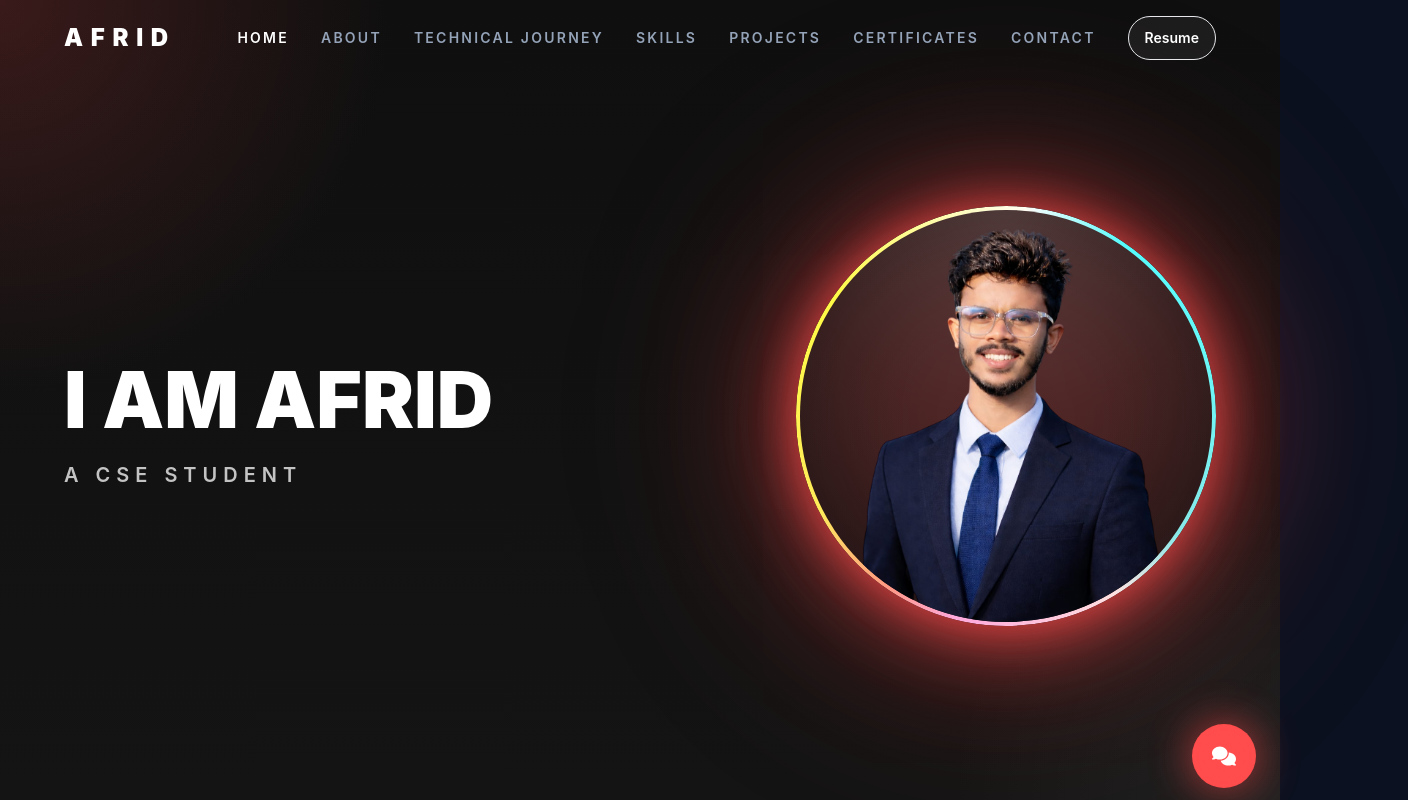
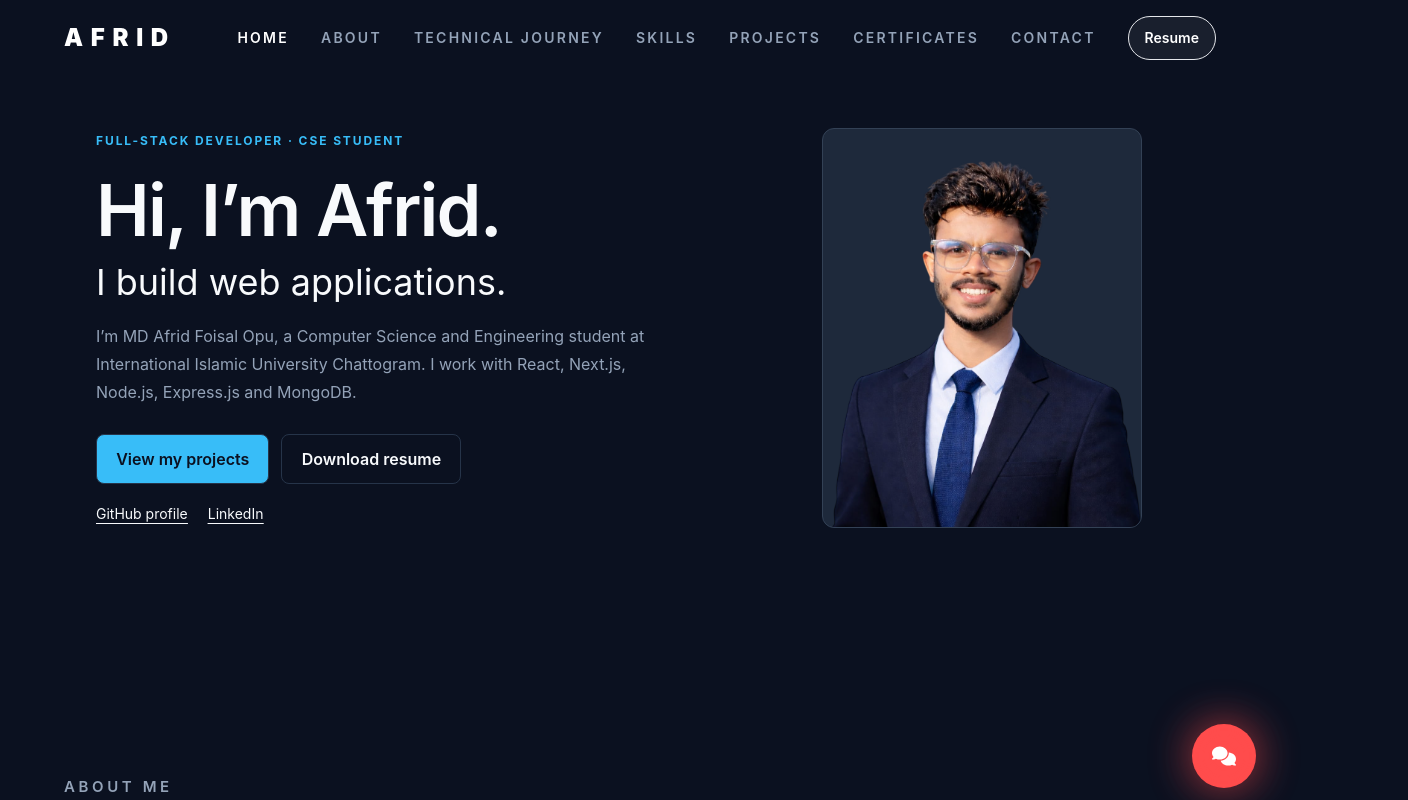
Before and after one commit to Afrid25/Afrid-3D-Portfolio, a React (Vite) app: page / in a window 1280 px wide. Shown: the top 800 px of the page, 1408 px wide, since content can reach past the window. Built offline with nearby package versions, Linux system fonts and the light colour scheme.

Commit message:
feat: rebuild recruiter focused homepage hero

```diff
--- a/src/components/Hero.jsx
+++ b/src/components/Hero.jsx
@@ -1,72 +1,25 @@
-import { motion } from "framer-motion";
+import { siteConfig } from "../constants/siteConfig";
 
-import { styles } from "../styles";
-
-const Hero = () => {
+export default function Hero() {
   return (
-    <section
-      id='top'
-      className='relative ozverflow-hidden bg-[radial-gradient(circle_at_top_left,_rgba(255,76,76,0.18),_transparent_26%),radial-gradient(circle_at_bottom_right,_rgba(255,255,255,0.06),_transparent_22%),linear-gradient(180deg,_#0f0f0f_0%,_#141414_100%)]'
-    >
-      <div className='pointer-events-none absolute inset-0' aria-hidden='true'>
-        <div className='absolute left-[-8%] top-20 h-56 w-56 rounded-full bg-[#ff4c4c]/12 blur-3xl' />
-        <div className='absolute bottom-8 right-[-10%] h-64 w-64 rounded-full bg-white/6 blur-3xl' />
-      </div>
-
-      <div
-        className={`${styles.paddingX} relative mx-auto flex min-h-[100svh] max-w-7xl items-center py-24 pt-32`}
-      >
-        <div className='grid w-full gap-12 lg:grid-cols-[0.92fr_1.08fr] lg:items-center'>
-          <motion.div
-            initial={{ opacity: 0, x: -36 }}
-            animate={{ opacity: 1, x: 0 }}
-            transition={{ duration: 0.7, ease: "easeOut" }}
-            className='flex flex-col items-center justify-center text-center lg:items-start lg:text-left'
-          >
-            <h1 className={`${styles.heroHeadText} max-w-3xl text-white`}>
-              I AM AFRID
-              <span className='sr-only'> — MD AFRID FOISAL OPU, Computer Science and Engineering student</span>
-            </h1>
-            <p className='mt-5 text-lg font-semibold uppercase tracking-[0.3em] text-white/75 sm:text-xl'>
-              A CSE STUDENT
-            </p>
-          </motion.div>
-
-          <motion.div
-            initial={{ opacity: 0, y: 36 }}
-            animate={{ opacity: 1, y: 0 }}
-            transition={{ duration: 0.7, ease: "easeOut", delay: 0.15 }}
-            className='relative mx-auto flex w-full justify-center lg:mx-0 lg:justify-end'
-          >
-            <div className='absolute h-[260px] w-[260px] rounded-full bg-[#ff4c4c]/18 blur-3xl sm:h-[320px] sm:w-[320px] lg:h-[420px] lg:w-[420px]' />
-            <div
-              className='gradient-circle relative aspect-square w-[260px] rounded-full sm:w-[320px] lg:w-[420px]'
-              style={{
-                boxShadow: `
-                  0 0 40px rgba(255,76,76,0.6),
-                  0 0 80px rgba(255,76,76,0.4),
-                  0 0 160px rgba(255,76,76,0.3)
-                `,
-              }}
-            >
-              <div className="absolute inset-[-30px] rounded-full bg-[#ff4c4c]/25 blur-[100px] z-0" />
-              <div className='profile-image-shell relative z-10 flex h-full w-full items-end justify-center overflow-hidden rounded-full bg-[radial-gradient(circle_at_top,_rgba(255,255,255,0.14),_rgba(255,255,255,0.03)_46%,_rgba(0,0,0,0.34)_100%)] shadow-[0_40px_100px_-40px_rgba(255,76,76,0.45)]'>
-                <img
-                  src='/seo/afrid-profile.png'
-                  alt='MD AFRID FOISAL OPU profile'
-                  width='853'
-                  height='1280'
-                  className='profile-image h-full w-full translate-y-3 scale-[1.14] object-contain object-top sm:translate-y-4'
-                  fetchPriority='high'
-                  decoding='async'
-                />
-              </div>
-            </div>
-          </motion.div>
+    <section id="top" aria-labelledby="intro-title" className="bg-primary">
+      <div className="portfolio-wrap grid items-center gap-10 pb-14 pt-28 md:grid-cols-[1.6fr_1fr] md:py-32">
+        <div>
+          <p className="eyebrow">Full-stack developer · CSE student</p>
+          <h1 id="intro-title" className="mt-6 text-5xl font-semibold tracking-tight sm:text-7xl">Hi, I’m Afrid.</h1>
+          <p className="mt-4 text-2xl sm:text-4xl">I build web applications.</p>
+          <p className="mt-5 max-w-xl leading-7 text-secondary">I’m MD Afrid Foisal Opu, a Computer Science and Engineering student at International Islamic University Chattogram. I work with React, Next.js, Node.js, Express.js and MongoDB.</p>
+          <div className="mt-7 flex flex-wrap gap-3">
+            <a className="action action-primary" href="#projects">View my projects</a>
+            <a className="action" href={siteConfig.resume.downloadUrl} download>Download resume</a>
+          </div>
+          <div className="mt-5 flex gap-5 text-sm underline underline-offset-4">
+            <a href="https://github.com/Afrid25">GitHub profile</a>
+            <a href="https://www.linkedin.com/in/md-afrid-foisal-opu-0474b8307/">LinkedIn</a>
+          </div>
         </div>
+        <img src="/seo/afrid-profile.png" width="853" height="1280" alt="MD Afrid Foisal Opu" fetchPriority="high" className="mx-auto aspect-[4/5] w-full max-w-xs rounded-xl border border-slate-700 bg-slate-800 object-cover object-top" />
       </div>
     </section>
   );
-};
-
-export default Hero;
+}
```
